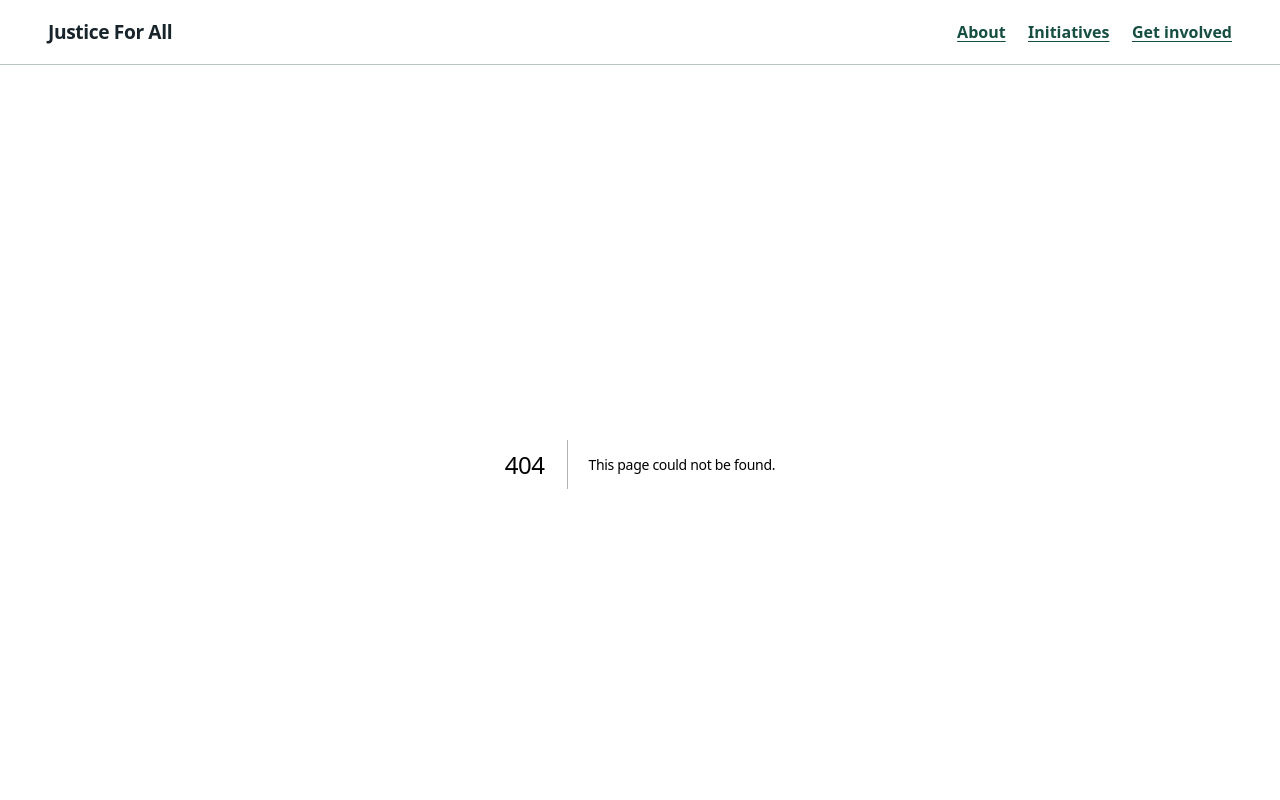
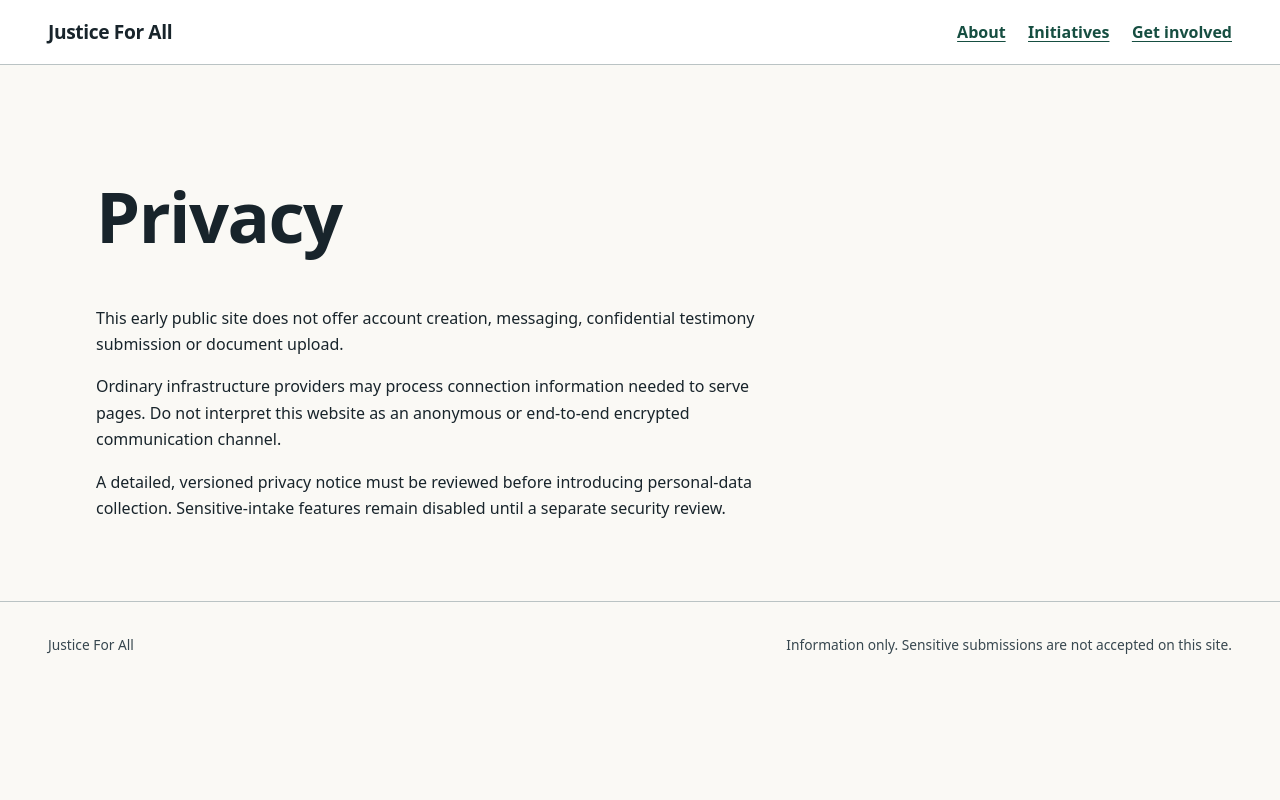
Before and after one commit to neophilism/Justic-For-All, a Next.js app in the folder apps/web/: page /privacy in a window 1280 px wide. Before the commit this address had no page. Shown: the top 800 px of the page. Built offline with nearby package versions, Linux system fonts and the light colour scheme.

Commit message:
feat(jfa-10): privacy/page.tsx

```diff
--- /dev/null
+++ b/apps/web/app/privacy/page.tsx
@@ -0,0 +1,3 @@
+export default function PrivacyPage() {
+  return <div className="wrap"><h1>Privacy</h1><p>This early public site does not offer account creation, messaging, confidential testimony submission or document upload.</p><p>Ordinary infrastructure providers may process connection information needed to serve pages. Do not interpret this website as an anonymous or end-to-end encrypted communication channel.</p><p>A detailed, versioned privacy notice must be reviewed before introducing personal-data collection. Sensitive-intake features remain disabled until a separate security review.</p></div>;
+}
```
